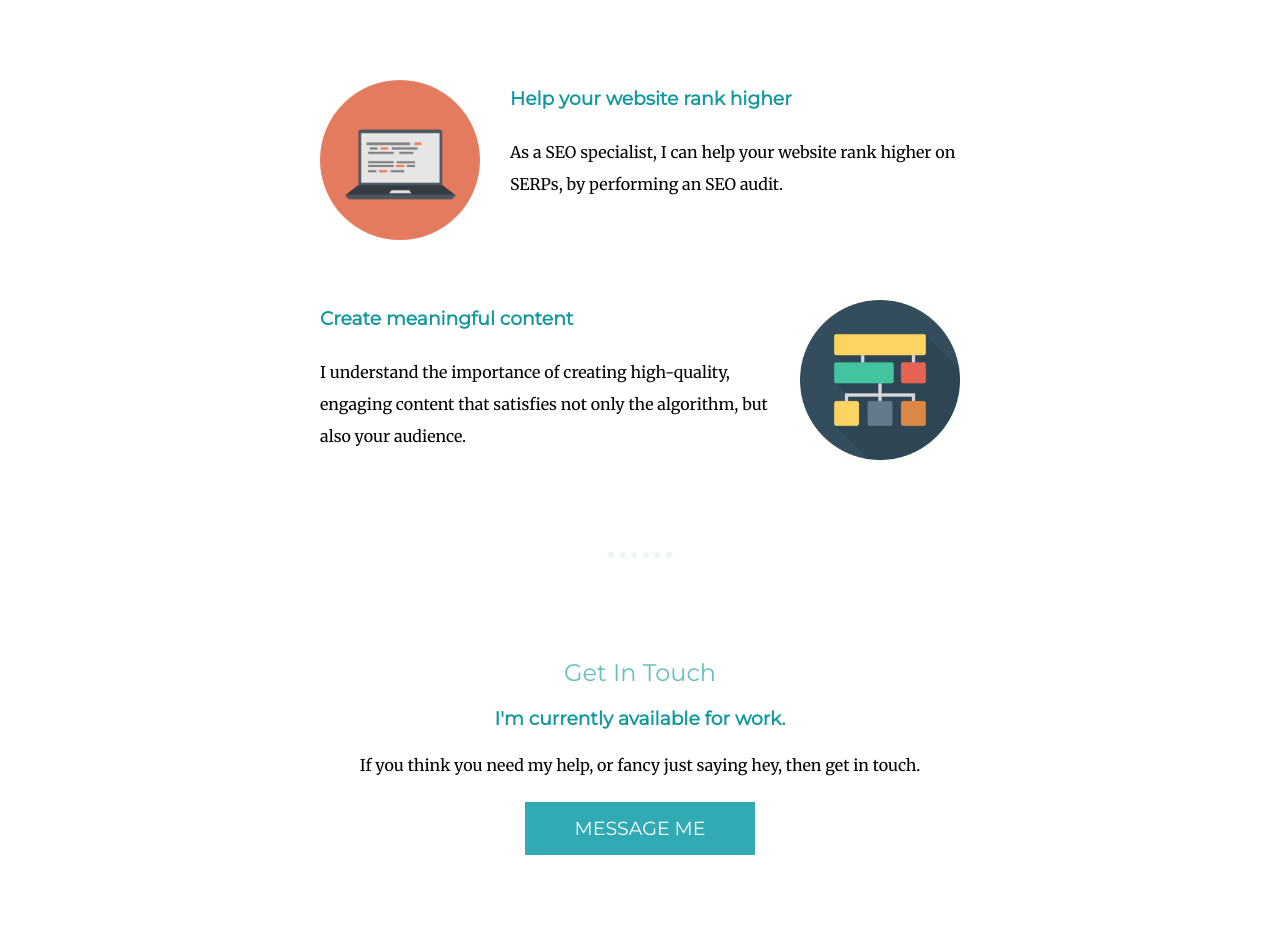
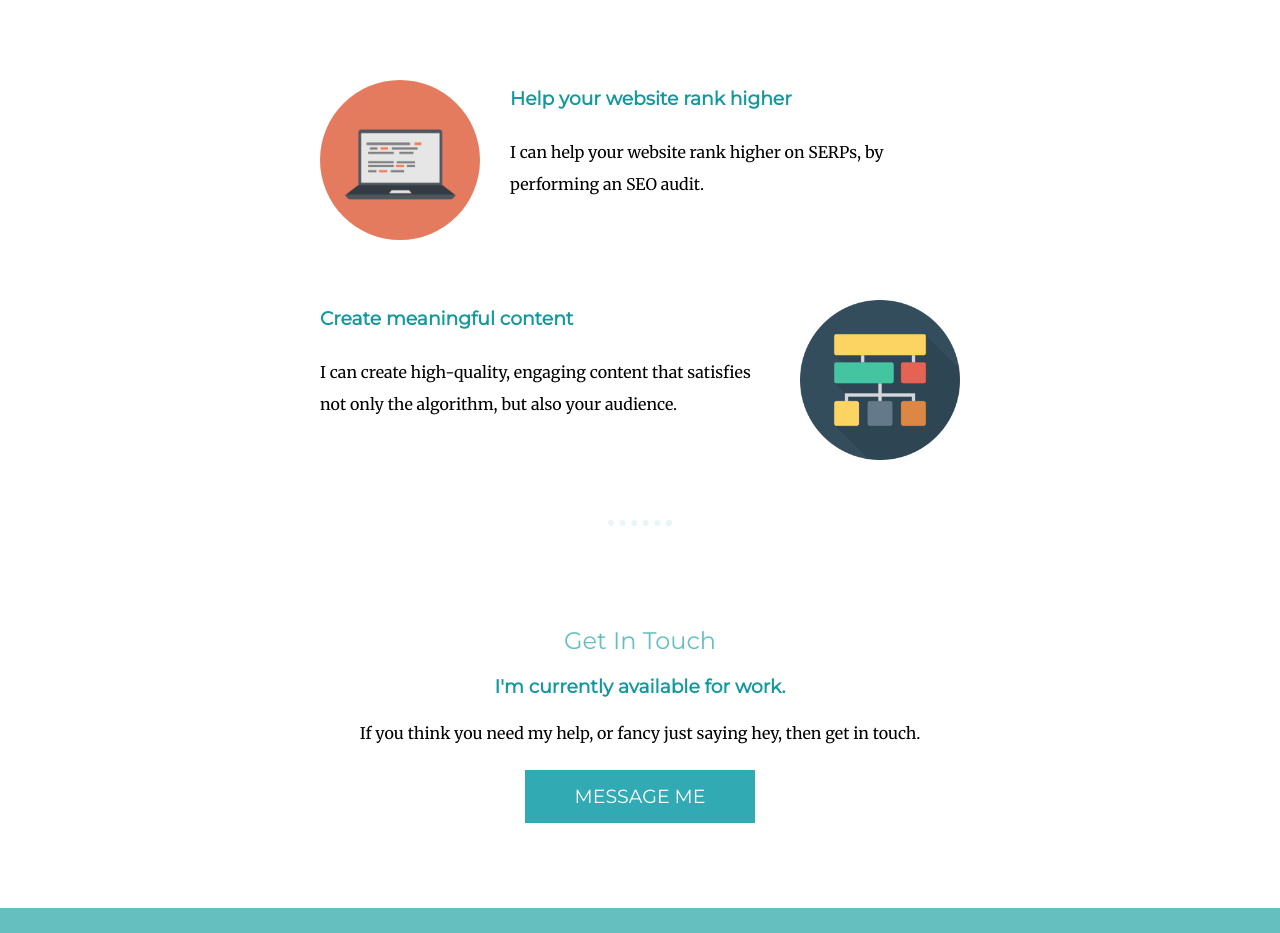
Before and after one commit to patrickedwardslamb/cv, a plain HTML site: page index.html in a window 1280 px wide. Shown: the part 1320-2253 px from the top of the page. Drawn offline with Linux system fonts and the light colour scheme.

Commit message:
Update index.html

```diff
--- a/index.html
+++ b/index.html
@@ -35,14 +35,14 @@
                 <img class="code-img" src="computer.png" alt="code-img">
 
                 <h3>Help your website rank higher</h3>
-                <p>As a SEO specialist, I can help your website rank higher on SERPs, by performing an SEO audit.</p>
+                <p>I can help your website rank higher on SERPs, by performing an SEO audit.</p>
 
               </div>
               <div class="skill-row">
                 <img class="spring-ing" src="spring.png" alt="code-img">
 
                 <h3>Create meaningful content</h3>
-                <p>I understand the importance of creating high-quality, engaging content that satisfies not only the algorithm, but also your audience.</p>
+                <p>I can create high-quality, engaging content that satisfies not only the algorithm, but also your audience.</p>
 
               </div>
             </div>
```
